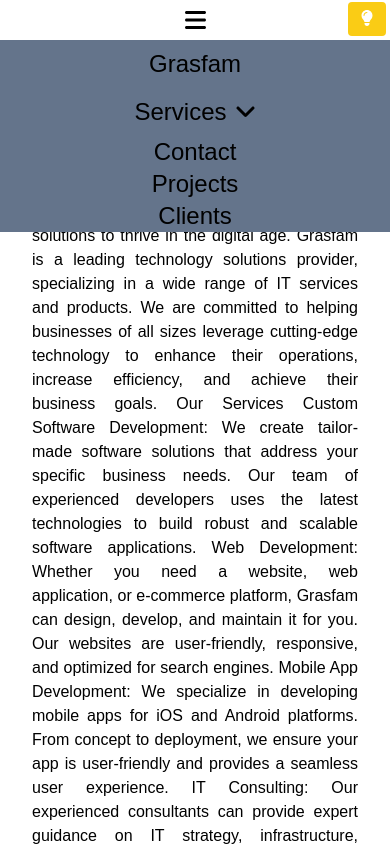
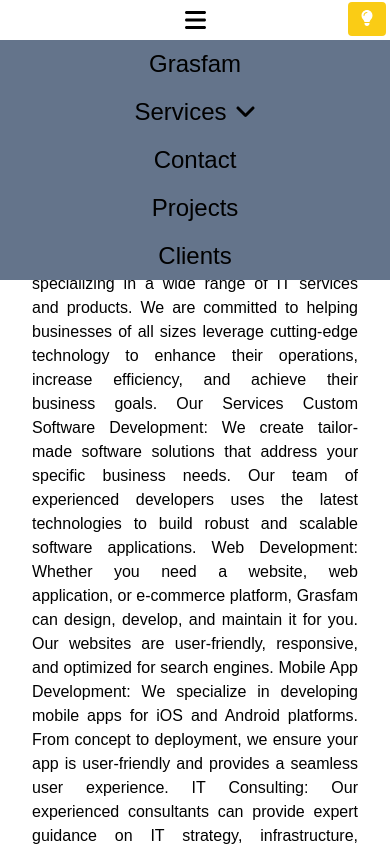
Before and after one commit to lazuardi21/GrasfamPresentation, a React (Vite) app: page / in a window 390 px wide. Both pictures are taken after a click on the icon 195 px from the left and 20 px from the top of the page. Shown: the top 844 px of the page. Built offline with nearby package versions, Linux system fonts and the light colour scheme.

Commit message:
Update Navbar

```diff
--- a/src/components/Navbar/Navbar.jsx
+++ b/src/components/Navbar/Navbar.jsx
@@ -111,11 +111,10 @@
               {sidebarVisible && windowWidth < 1080 ? (
                 // Render the links in the sidebar for mobile view when sidebarVisible is true
                 <div className={isDarkMode ? "absolute left-0 w-full bg-slate-700 z-10 text-center" : "absolute top-16 left-0 w-full bg-slate-500 z-10"}
-                  style={{ top: '2.5rem' }}>
+                  style={{ top: '2.5rem' }} >
                   <div
                   className={`text-2xl ${linkTextStyles} p-2 rounded ${isDarkMode ? null : 'bg-brown-200'}`}
                   onClick={() => { handleLinkClick('/'); setActiveLink('Grasfam'); setSidebarVisible(false);}}
-
                   >
                     {activeLink === 'Grasfam' ? (
                         <span className={isDarkMode ? 'text-green-500' : 'text-blue-500'}>
@@ -139,55 +138,31 @@
                       )}
                       {showDropdown && (
                         <div className="ml-4">
-                          <NavLink
-                            to="/services/ai"
-                            className={`text-2xl ${linkTextStyles} p-2 rounded ${isDarkMode ? null : 'bg-brown-200'
-                              }`}
-                            //activeClassName={isDarkMode ? activeLinkDarkMode : activeLinkLightMode}
-                            onClick={() => {
-                              setActiveLink('Services');
-                              setSidebarVisible(false);
-                            }}
+                          <div
+                          className={`text-2xl ${linkTextStyles} rounded ${isDarkMode ? null : 'bg-brown-200'}`}
+                          onClick={() => { handleLinkClick('/services/ai'); setActiveLink('Services'); setSidebarVisible(false);}}
                           >
                             AI
-                          </NavLink>
-                          <NavLink
-                            to="/services/tools"
-                            className={`text-2xl ${linkTextStyles} p-2 rounded ${isDarkMode ? null : 'bg-brown-200'
-                              }`}
-                            //activeClassName={isDarkMode ? activeLinkDarkMode : activeLinkLightMode}
-                            onClick={() => {
-                              setActiveLink('Services');
-                              setSidebarVisible(false);
-                            }}
+                          </div>
+                          <div
+                          className={`text-2xl ${linkTextStyles} rounded ${isDarkMode ? null : 'bg-brown-200'}`}
+                          onClick={() => { handleLinkClick('/services/tools'); setActiveLink('Services'); setSidebarVisible(false);}}
                           >
                             Tools
-                          </NavLink>
-                          <NavLink
-                            to="/services/education"
-                            className={`text-2xl ${linkTextStyles} p-2 rounded ${isDarkMode ? null : 'bg-brown-200'
-                              }`}
-                            //activeClassName={isDarkMode ? activeLinkDarkMode : activeLinkLightMode}
-                            onClick={() => {
-                              setActiveLink('Services');
-                              setSidebarVisible(false);
-                            }}
+                          </div>
+                          <div
+                          className={`text-2xl ${linkTextStyles} rounded ${isDarkMode ? null : 'bg-brown-200'}`}
+                          onClick={() => { handleLinkClick('/services/education'); setActiveLink('Services'); setSidebarVisible(false);}}
                           >
                             Education
-                          </NavLink>
+                          </div>
                         </div>
                       )}
                     </div>
                   </div>
-                  <div> {/* Add text-left className */}
-                    <NavLink
-                      to="/contact"
+                  <div
                   className={`text-2xl ${linkTextStyles} p-2 rounded ${isDarkMode ? null : 'bg-brown-200'}`}
-                      //activeClassName={isDarkMode ? activeLinkDarkMode : activeLinkLightMode}
-                      onClick={() => {
-                        setActiveLink('Contact');
-                        setSidebarVisible(false); // Hide sidebar when a link is clicked
-                      }}
+                  onClick={() => { handleLinkClick('/contact'); setActiveLink('Contact'); setSidebarVisible(false);}}
                   >
                     {activeLink === 'Contact' ? (
                         <span className={isDarkMode ? 'text-green-500' : 'text-blue-500'}>
@@ -196,19 +171,11 @@
                       ) : (
                         'Contact'
                       )}
-                    </NavLink>
+
                   </div>
-                  <div> {/* Add text-left className */}
-                    {/* Add links to Projects and Clients */}
-                    <NavLink
-                      to="/projects"
+                  <div
                    className={`text-2xl ${linkTextStyles} p-2 rounded ${isDarkMode ? null : 'bg-brown-200'}`}
-                      //activeClassName={isDarkMode ? activeLinkDarkMode : activeLinkLightMode}
-                      onClick={
-                        () => {
-                          setActiveLink('Projects')
-                          setSidebarVisible(false); // Hide sidebar when a link is clicked
-                        }}
+                   onClick={() => { handleLinkClick('/projects'); setActiveLink('Projects'); setSidebarVisible(false);}}
                   >
                      {activeLink === 'Projects' ? (
                         <span className={isDarkMode ? 'text-green-500' : 'text-blue-500'}>
@@ -217,18 +184,10 @@
                       ) : (
                         'Projects'
                       )}
-                    </NavLink>
                   </div>
-                  <div> {/* Add text-left className */}
-                    <NavLink
-                      to="/clients"
+                  <div
                   className={`text-2xl ${linkTextStyles} p-2 rounded ${isDarkMode ? null : 'bg-brown-200'}`}
-                      // activeClassName={isDarkMode ? activeLinkDarkMode : activeLinkLightMode}
-                      onClick={
-                        () => {
-                          setActiveLink('Clients')
-                          setSidebarVisible(false); // Hide sidebar when a link is clicked
-                        }}
+                  onClick={() => { handleLinkClick('/clients'); setActiveLink('Clients'); setSidebarVisible(false);}}
                   >
                     {activeLink === 'Clients' ? (
                         <span className={isDarkMode ? 'text-green-500' : 'text-blue-500'}>
@@ -237,7 +196,6 @@
                       ) : (
                         'Clients'
                       )}
-                    </NavLink>
                   </div>
                 </div>
               ) : windowWidth > 1080 ? (
```
Lines whose indentation alone changed are shown as unchanged.
